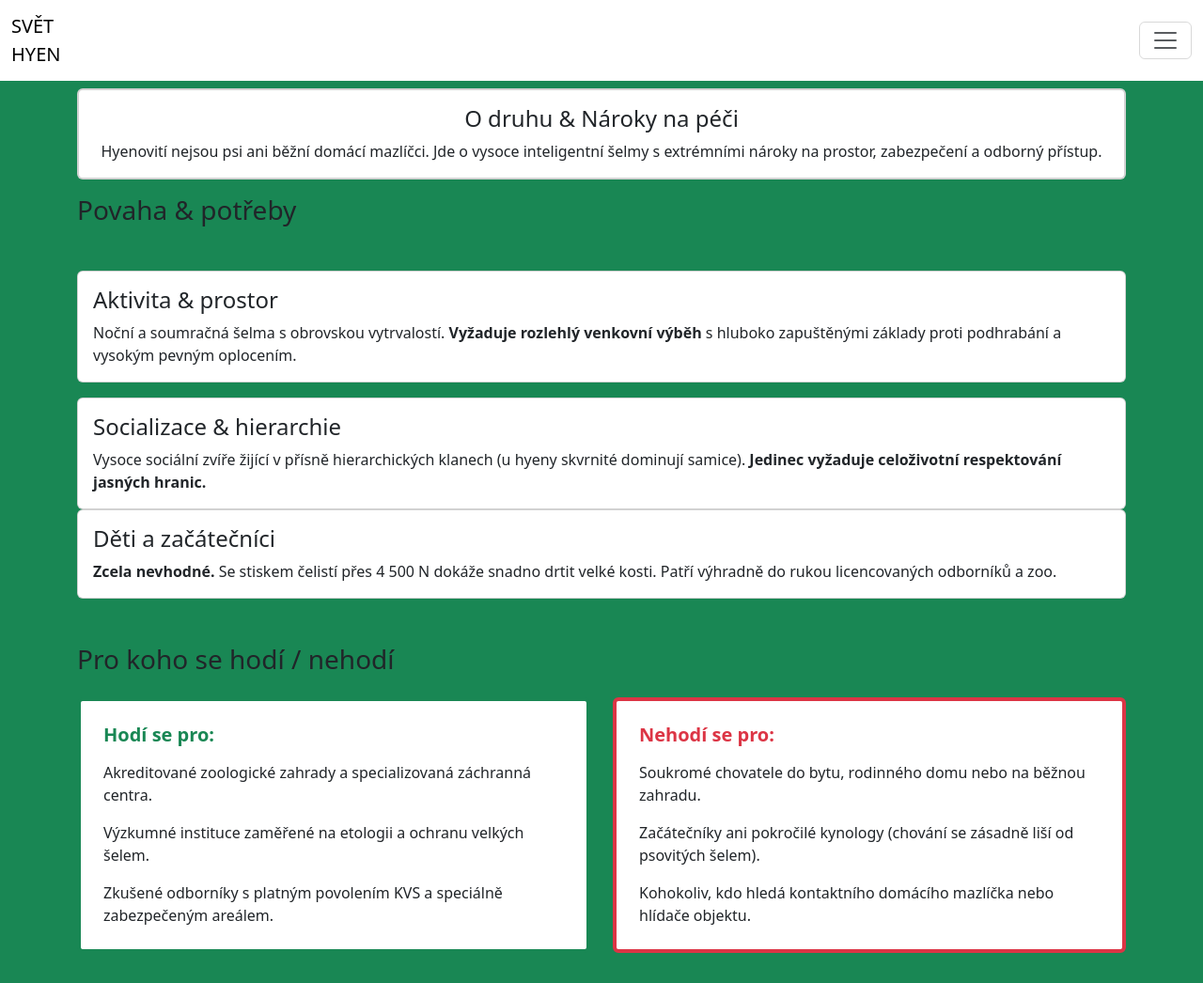
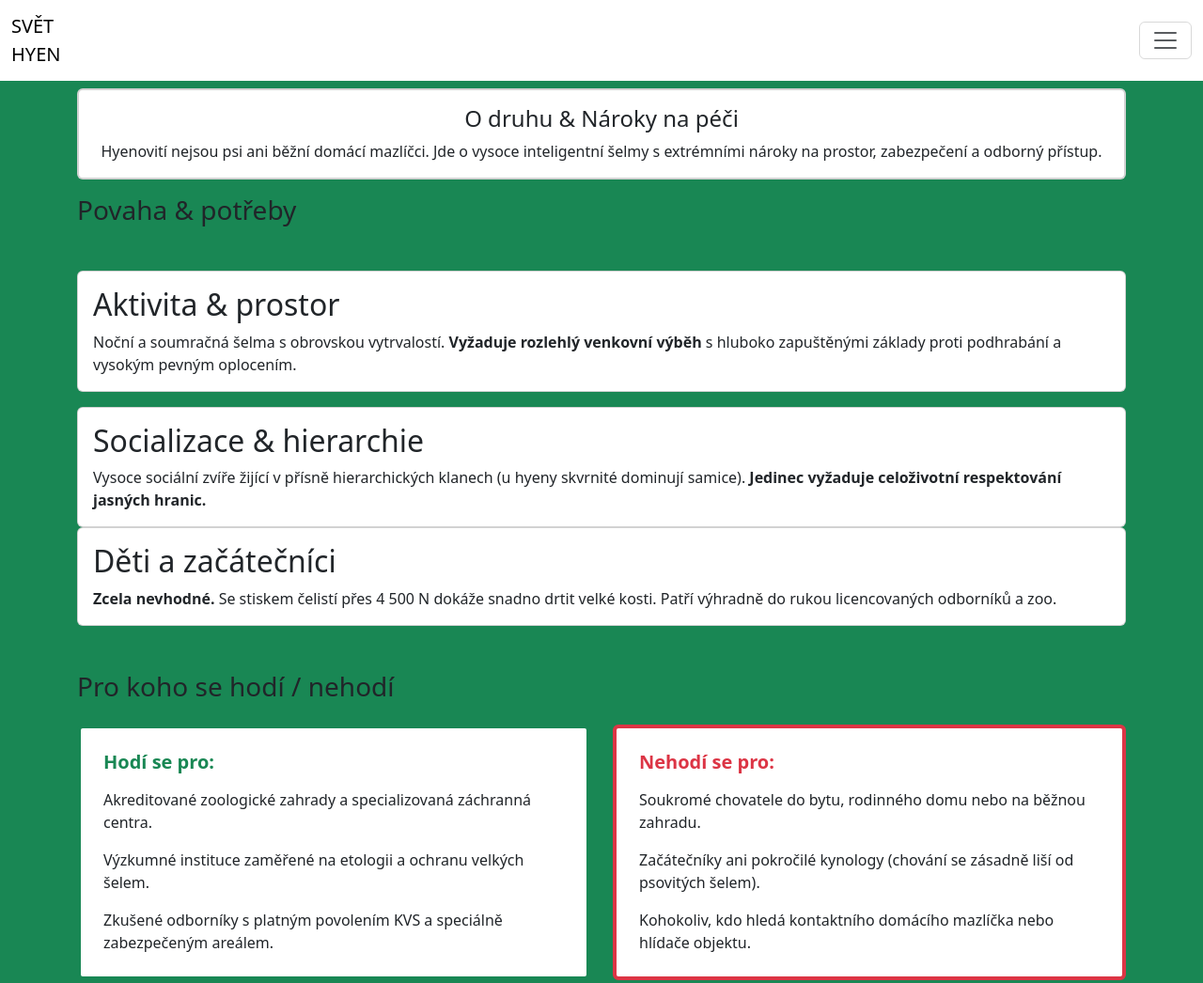
Before and after one commit to tesmik23/chovna-stanice-, a plain HTML site: page pece.html in a window 1280 px wide. Shown: the top 1046 px of the page at 94% size. Drawn offline with nearby package versions, Linux system fonts and the light colour scheme.

Commit message:
pokročení

```diff
--- a/pece.html
+++ b/pece.html
@@ -59,18 +59,18 @@
 
         <div class="row">
           <div class="sm:col-4 mb-3 sm:mb-0">
-            <div class="card">
+            <div class="card h-100">
               <div class="card-body">
-                <h4 class="card-title">Aktivita & prostor</h4>
+                <h2 class="card-title">Aktivita & prostor</h2>
                 <p class="card-text">Noční a soumračná šelma s obrovskou vytrvalostí.<strong class="fg-danger"> Vyžaduje rozlehlý venkovní výběh</strong> s hluboko zapuštěnými základy proti podhrabání a vysokým pevným oplocením.</p>
 
               </div>
             </div>
           </div>
           <div class="sm:col-4">
-            <div class="card">
+            <div class="card h-100">
               <div class="card-body">
-                <h4 class="card-title">Socializace & hierarchie</h4>
+                <h2 class="card-title">Socializace & hierarchie</h2>
                 <p class="card-text">Vysoce sociální zvíře žijící v přísně hierarchických klanech (u hyeny skvrnité dominují samice). <strong class="fg-danger">Jedinec vyžaduje celoživotní respektování jasných hranic.</strong> </p>
 
               </div>
@@ -78,9 +78,9 @@
           </div>
 
           <div class="sm:col-4">
-            <div class="card">
+            <div class="card h-100">
               <div class="card-body">
-                <h4 class="card-title">Děti a začátečníci</h4>
+                <h2 class="card-title">Děti a začátečníci</h2>
                 <p class="card-text"><strong class="fg-danger" > Zcela nevhodné.</strong> Se stiskem čelistí přes 4 500 N dokáže snadno drtit velké kosti. Patří výhradně do rukou licencovaných odborníků a zoo.</p>
 
               </div>
```
Also changed, not shown: mladata.html (+2 -1 lines).
